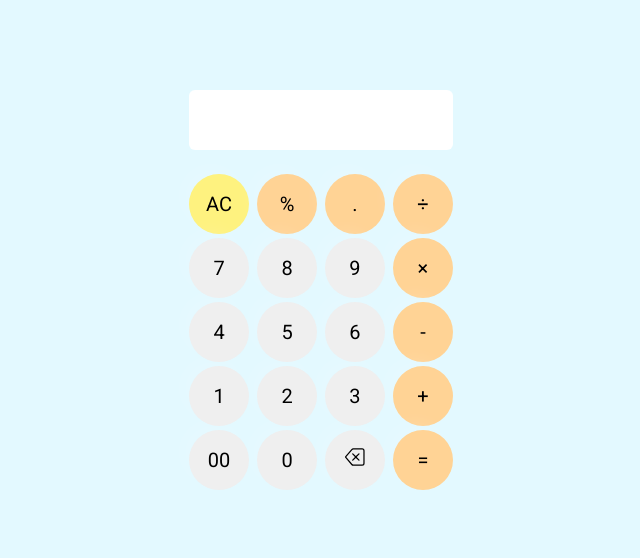
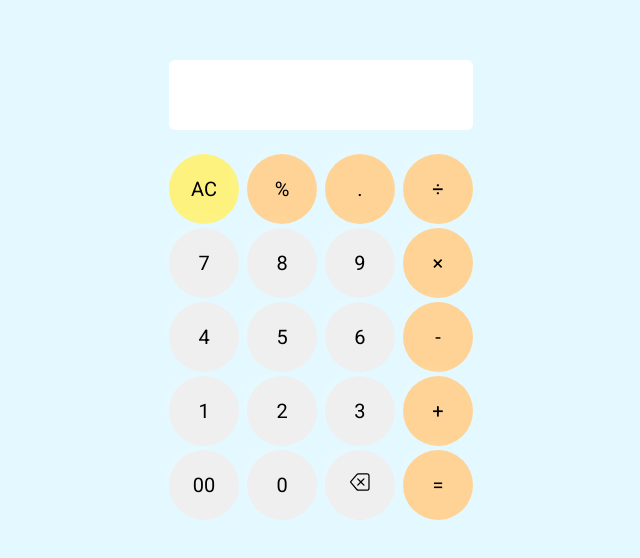
Before and after one commit to aliafrazeh/Calculator-web, a plain HTML site: page index.html in a window 1280 px wide. Shown: the part 120-678 px from the top of the page, without its empty margins (319-959 px from the left). Drawn offline with Linux system fonts and the light colour scheme.

Commit message:
Update style.css

```diff
--- a/style.css
+++ b/style.css
@@ -23,9 +23,9 @@
 .calculator form input{
     border: 0;
     outline: 0;
-    width: 60px;
-    height: 60px;
-    border-radius: 30px;
+    width: 70px;
+    height: 70px;
+    border-radius: 60px;
     box-shadow: -8px -8px 15px rgba(255,255, 255, 0.1);
     transition: 100ms;
     cursor: auto;
@@ -35,8 +35,8 @@
 .calculator form input:hover{
     border: 0;
     outline: 0;
-    width: 60px;
-    height: 60px;
+    width: 70px;
+    height: 70px;
     border-radius: 5px;
     box-shadow: -8px -8px 15px rgba(255,255, 255, 0.1);
 }
@@ -63,9 +63,9 @@ form .display input{
 .de{
     border: 0;
     outline: 0;
-    width: 60px;
-    height: 60px;
-    border-radius: 30px;
+    width: 70px;
+    height: 70px;
+    border-radius: 60px;
     box-shadow: -8px -8px 15px rgba(255,255, 255, 0.1);
     transition: 100ms;
     cursor: auto;
@@ -75,8 +75,8 @@ form .display input{
 .de:hover{
     border: 0;
     outline: 0;
-    width: 60px;
-    height: 60px;
+    width: 70px;
+    height: 70px;
     border-radius: 5px;
     box-shadow: -8px -8px 15px rgba(255,255, 255, 0.1);
 }
```
